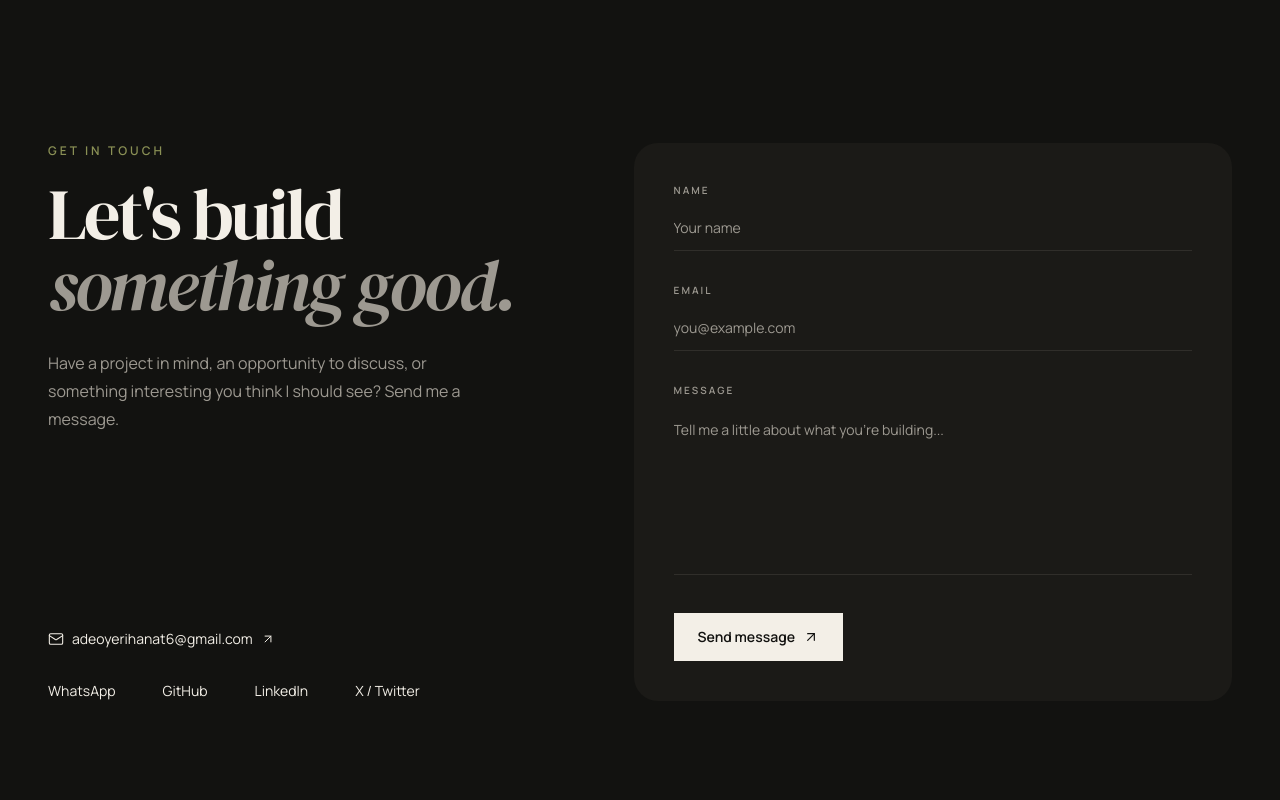
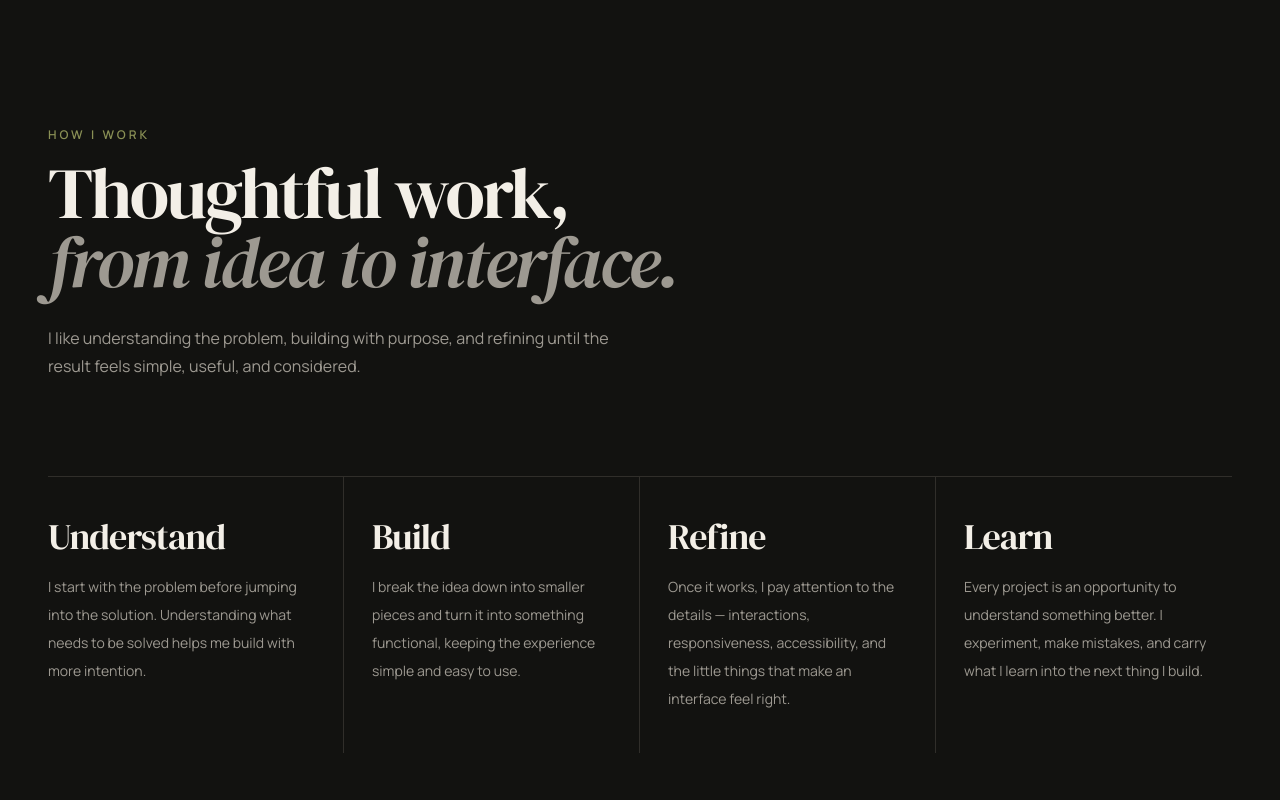
Before and after one commit to adeoyerihanat6-prog/RihannahCodes_Portfolio, a React (Vite) app: page / in a window 1280 px wide. Shown: the part 4260-5060 px from the top of the page. Built offline with nearby package versions, Linux system fonts and the light colour scheme.

Commit message:
add how i work section

```diff
--- /dev/null
+++ b/src/components/HowIWork.jsx
@@ -0,0 +1,91 @@
+import { motion } from "framer-motion";
+
+const process = [
+  {
+    title: "Understand",
+    description:
+      "I start with the problem before jumping into the solution. Understanding what needs to be solved helps me build with more intention.",
+  },
+  {
+    title: "Build",
+    description:
+      "I break the idea down into smaller pieces and turn it into something functional, keeping the experience simple and easy to use.",
+  },
+  {
+    title: "Refine",
+    description:
+      "Once it works, I pay attention to the details — interactions, responsiveness, accessibility, and the little things that make an interface feel right.",
+  },
+  {
+    title: "Learn",
+    description:
+      "Every project is an opportunity to understand something better. I experiment, make mistakes, and carry what I learn into the next thing I build.",
+  },
+];
+
+function HowIWork() {
+  return (
+    <section className="px-5 py-20 sm:px-8 lg:px-12 lg:py-28">
+      <div className="mx-auto max-w-7xl">
+        {/* Header */}
+        <motion.div
+          initial={{ opacity: 0, y: 25 }}
+          whileInView={{ opacity: 1, y: 0 }}
+          viewport={{ once: true, amount: 0.3 }}
+          transition={{
+            duration: 0.7,
+            ease: [0.22, 1, 0.36, 1],
+          }}
+          className="max-w-3xl"
+        >
+          <p className="mb-4 text-xs font-semibold uppercase tracking-[0.25em] text-[var(--accent-light)]">
+            How I work
+          </p>
+
+          <h2 className="font-serif text-5xl leading-[0.95] tracking-[-0.035em] text-[var(--foreground)] sm:text-6xl lg:text-7xl">
+            Thoughtful work,
+            <br />
+            <span className="italic text-[var(--muted)]">
+              from idea to interface.
+            </span>
+          </h2>
+
+          <p className="mt-7 max-w-xl text-sm leading-7 text-[var(--muted)] sm:text-base">
+            I like understanding the problem, building with purpose, and
+            refining until the result feels simple, useful, and considered.
+          </p>
+        </motion.div>
+
+        {/* Process */}
+        <div className="mt-16 border-t border-[var(--border)] lg:mt-24">
+          <div className="grid lg:grid-cols-4">
+            {process.map((item, index) => (
+              <motion.div
+                key={item.title}
+                initial={{ opacity: 0, y: 25 }}
+                whileInView={{ opacity: 1, y: 0 }}
+                viewport={{ once: true, amount: 0.2 }}
+                transition={{
+                  duration: 0.6,
+                  delay: index * 0.1,
+                  ease: [0.22, 1, 0.36, 1],
+                }}
+                className="border-b border-[var(--border)] py-8 lg:border-b-0 lg:border-r lg:px-7 lg:py-10 first:lg:pl-0 last:lg:border-r-0 last:lg:pr-0"
+              >
+                <h3 className="font-serif text-3xl tracking-[-0.025em] text-[var(--foreground)] sm:text-4xl">
+                  {item.title}
+                </h3>
+
+                <p className="mt-4 max-w-xs text-sm leading-7 text-[var(--muted)]">
+                  {item.description}
+                </p>
+              </motion.div>
+            ))}
+          </div>
+        </div>
+      </div>
+    </section>
+  );
+}
+
+export default HowIWork;
--- a/src/pages/Home.jsx
+++ b/src/pages/Home.jsx
@@ -4,6 +4,7 @@
 import AboutPreview from "../components/AboutPreview";
 import Contact from "../components/Contact";
 import Footer from "../components/Footer";
+import HowIWork from "../components/HowIWork";
 function Home() {
   return (
     <main className="relative overflow-hidden bg-[var(--background)]">
@@ -104,7 +105,7 @@
 
       <Work />
       <AboutPreview />
-
+      <HowIWork/>
       <Contact/>
       <Footer />
     </main>
```
Also changed, not shown: src/assets/projects/rihan.jpeg (deleted).
